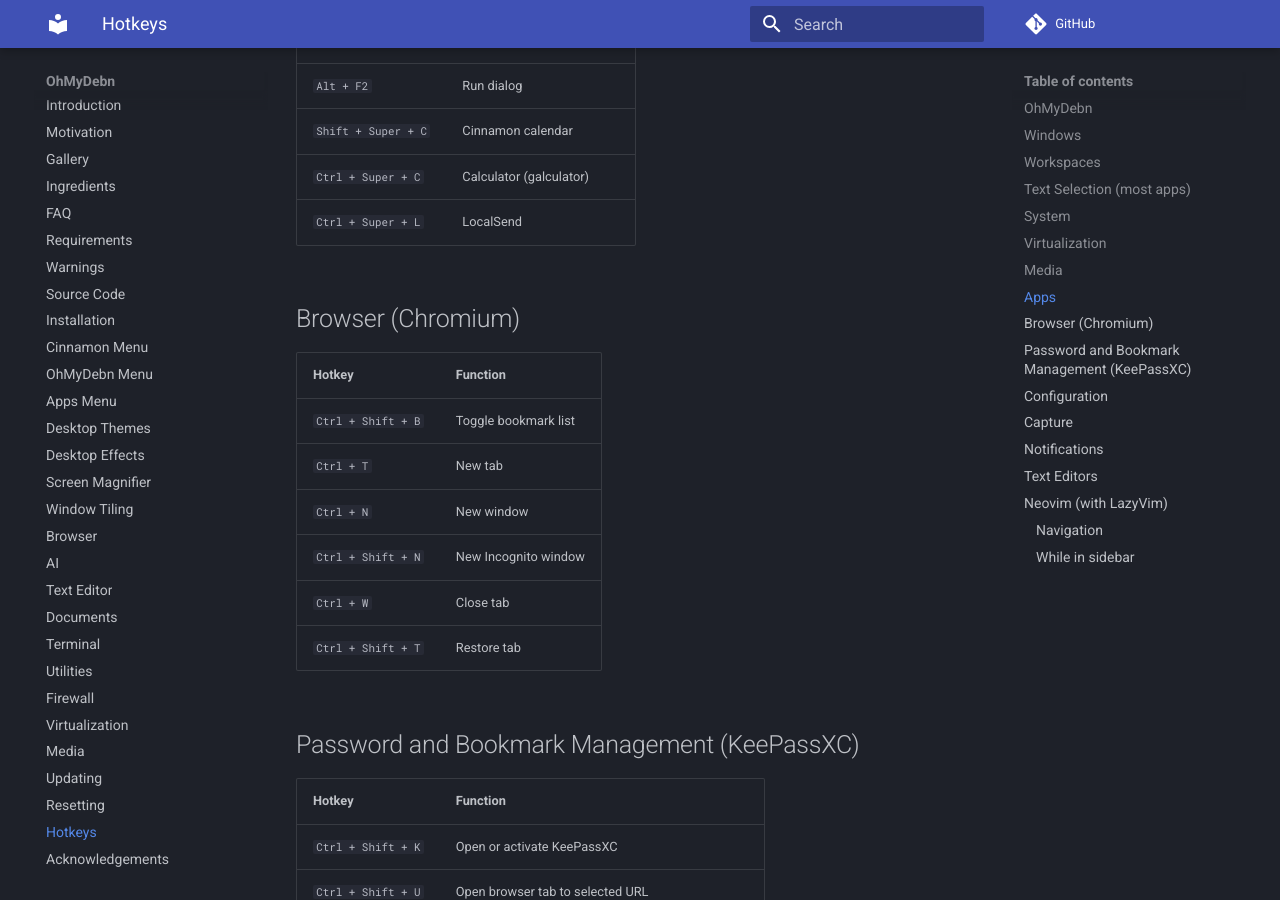
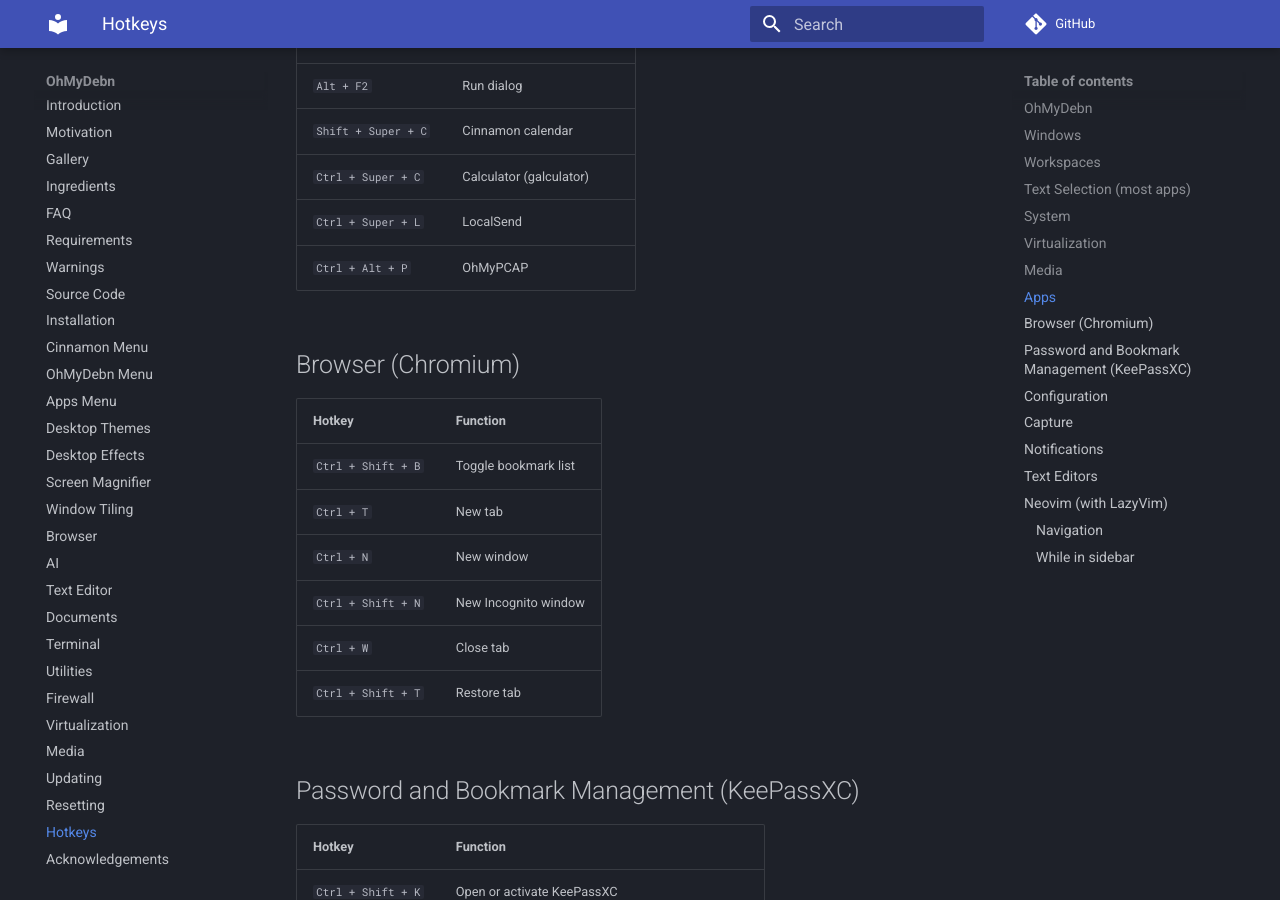
Before and after one commit to dougburks/ohmydebn-docs, an MkDocs documentation site: the page built from docs/hotkeys.md, in a window 1280 px wide and 900 px high, scrolled down 4806 px. Built offline with MkDocs 1.6.1 and Material for MkDocs 9.7.7, drawn with Linux system fonts in a browser that asks for light colours; comment, search, counter and statistics services are not loaded.

Commit message:
add OhMyPCAP to hotkeys

```diff
--- a/docs/hotkeys.md
+++ b/docs/hotkeys.md
@@ -119,6 +119,7 @@
 | `Shift + Super + C` | Cinnamon calendar
 | `Ctrl + Super + C` | Calculator (galculator)
 | `Ctrl + Super + L` | LocalSend
+| `Ctrl + Alt + P` | OhMyPCAP
 
 ## Browser (Chromium)
 
```
